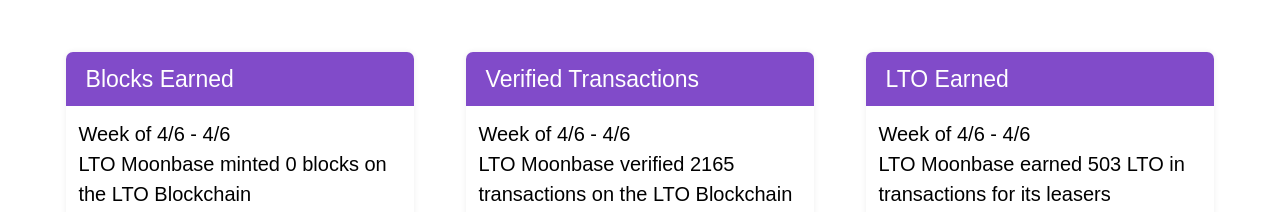
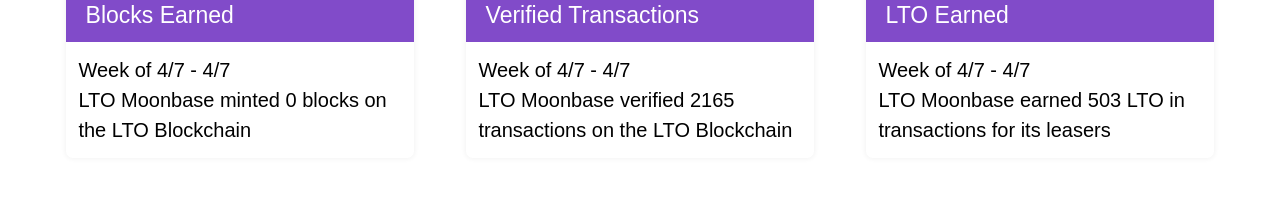
Before and after one commit to nbuzzerio/moonbase, a React app: page / in a window 1280 px wide. Shown: the part 2188-2400 px from the top of the page. Built offline with nearby package versions, Linux system fonts and the light colour scheme; no server answers; the HTML template or start-up script is replaced by a standard one; a web font is replaced by a local one.

Commit message:
improved section styles for mobile and tablet

```diff
--- a/client/src/helper/filterBlocksEarned.jsx
+++ b/client/src/helper/filterBlocksEarned.jsx
@@ -66,7 +66,7 @@ export default function filterBlocksEarned(state, dispatch, ACTIONS) {
                   display: true,
                   text: `LTO Blocks Earned Week of: ${
                     weekStart.getMonth() + 1
-                  }/${weekStart.getDate()}`,
+                  }/${weekStart.getDate() + 1}`,
                   position: "bottom",
                   fontColor: "black",
                   fontSize: 30,
--- a/client/src/sections/Stats.jsx
+++ b/client/src/sections/Stats.jsx
@@ -136,8 +136,8 @@ export default function Stats() {
             <header className="card__header">Blocks Earned</header>
             <p className="stats__text">
               Week of {state.weekStart.getMonth() + 1}/
-              {state.weekStart.getDate()} - {state.weekEnd.getMonth() + 1}/
-              {state.weekEnd.getDate()}
+              {state.weekStart.getDate() + 1} - {state.weekEnd.getMonth() + 1}/
+              {state.weekEnd.getDate() + 1}
               <br></br>
               LTO Moonbase minted {state.weekBlocksTotal} blocks on the LTO Blockchain
             </p>
@@ -148,8 +148,8 @@ export default function Stats() {
             <header className="card__header">Verified Transactions</header>
             <p className="stats__text">
               Week of {state.weekStart.getMonth() + 1}/
-              {state.weekStart.getDate()} - {state.weekEnd.getMonth() + 1}/
-              {state.weekEnd.getDate()}
+              {state.weekStart.getDate() + 1} - {state.weekEnd.getMonth() + 1}/
+              {state.weekEnd.getDate() + 1}
               <br></br>
               LTO Moonbase verified {2165} transactions on the LTO Blockchain
             </p>
@@ -160,8 +160,8 @@ export default function Stats() {
             <header className="card__header">LTO Earned</header>
             <p className="stats__text">
               Week of {state.weekStart.getMonth() + 1}/
-              {state.weekStart.getDate()} - {state.weekEnd.getMonth() + 1}/
-              {state.weekEnd.getDate()}
+              {state.weekStart.getDate() + 1} - {state.weekEnd.getMonth() + 1}/
+              {state.weekEnd.getDate() + 1}
               <br></br>
               LTO Moonbase earned {503} LTO in transactions for its leasers
             </p>
--- a/client/src/styles.css
+++ b/client/src/styles.css
@@ -586,24 +586,44 @@ color: #fff;
 /* Stars */
 section.space {
   position: relative;
+  overflow: hidden;
   z-index: -10;
   background-color: black;
   clip-path: polygon(0 5%, 100% 0%, 100% 95%, 0% 100%);
-  padding: 10vw 0;
+  padding: 5vw 0;
 }
 
 section.space.top {
-  clip-path: polygon(0 0%, 100% 0%, 100% 95%, 0% 100%);
-  padding: 5vw 0 10vw;
+  clip-path: polygon(0 0%, 100% 0%, 100% 98%, 0% 100%);
 }
 
 section.space.bottom {
-  clip-path: polygon(0 5%, 100% 0%, 100% 100%, 0% 100%);
-  padding: 10vw 0 5vw;
+  clip-path: polygon(0 1.5%, 100% 0%, 100% 100%, 0% 100%);
 }
 
 .space .card {
   background-color: black;
+}
+
+
+@media screen and (min-width: 768px) {
+  section.space.top {
+    clip-path: polygon(0 0%, 100% 0%, 100% 97%, 0% 100%);
+  }
+
+  section.space.bottom {
+    clip-path: polygon(0 2.5%, 100% 0%, 100% 100%, 0% 100%);
+  }
+}
+
+@media screen and (min-width: 1024px) {
+  section.space.top {
+    clip-path: polygon(0 0%, 100% 0%, 100% 95%, 0% 100%);
+  }
+
+  section.space.bottom {
+    clip-path: polygon(0 5%, 100% 0%, 100% 100%, 0% 100%);
+  }
 }
 
 /* Rates */
```
